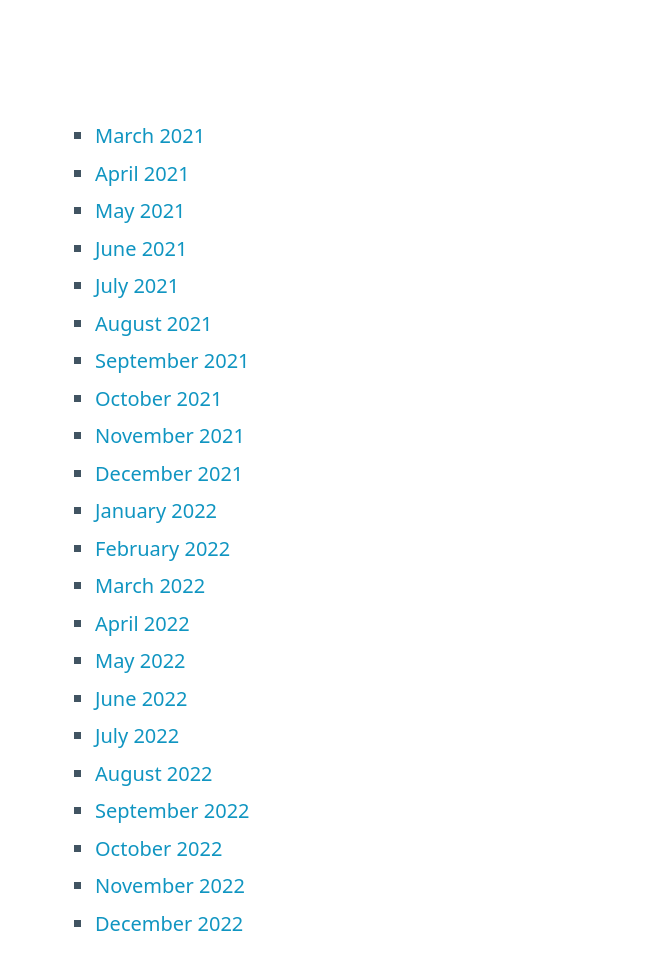
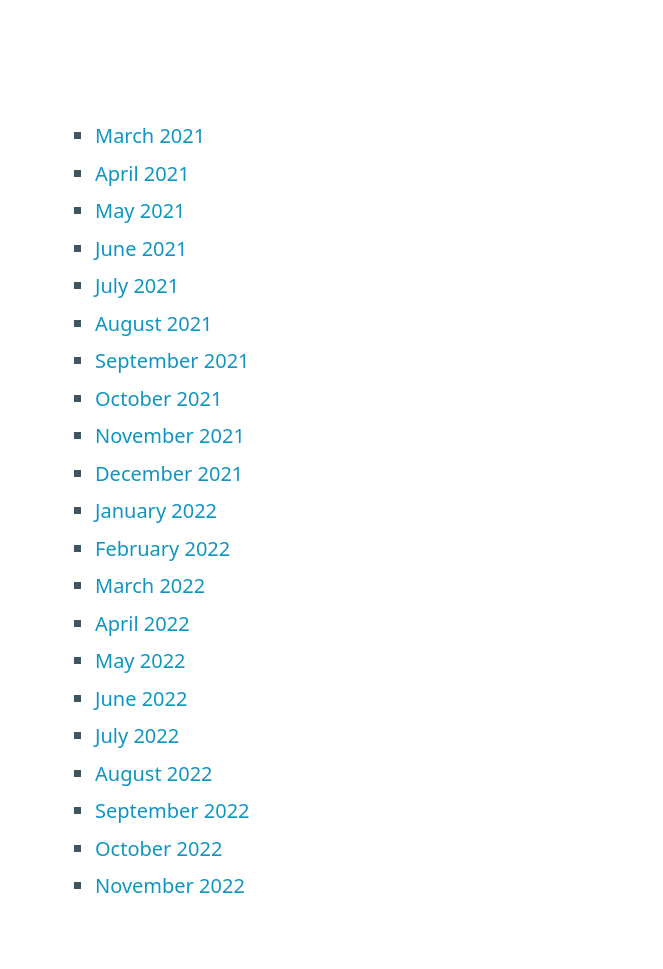
Before and after one commit to astrojuanlu/juanluisback-twitter-archive, a plain HTML site: page index.html in a window 1280 px wide. Shown: the part 79-1048 px from the top of the page, without its empty margins (0-663 px from the left). Drawn offline with nearby package versions, Linux system fonts and the light colour scheme.

Commit message:
Remove dead link to December 2022
Fix gh-1.

```diff
--- a/index.html
+++ b/index.html
@@ -32,7 +32,6 @@
         <li><a href="tweets-html/2022/2022-09-01-tweets.html">September 2022</a></li>
         <li><a href="tweets-html/2022/2022-10-01-tweets.html">October 2022</a></li>
         <li><a href="tweets-html/2022/2022-11-01-tweets.html">November 2022</a></li>
-        <li><a href="tweets-html/2022/2022-12-01-tweets.html">December 2022</a></li>
     </ul>
     </main>
 </body>
```
